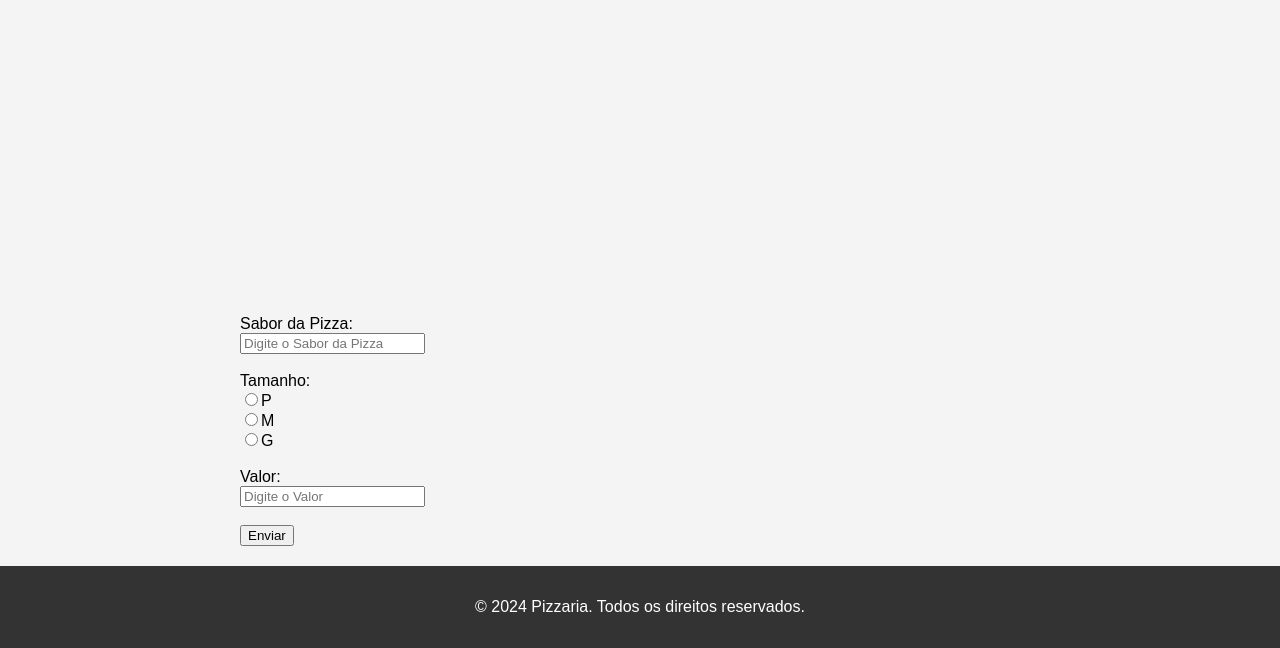
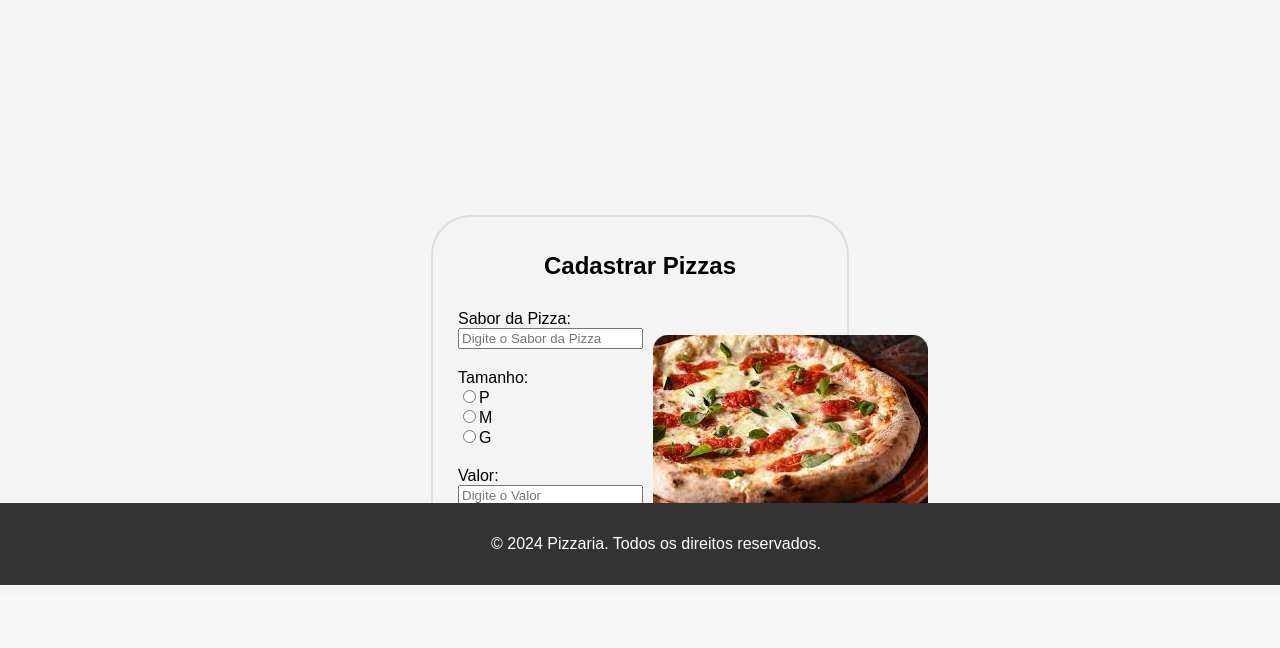
Before and after one commit to Edu1Sinico/BD-DevTarde, a Spring Boot app: page / in a window 1280 px wide. Shown: the part 215-863 px from the top of the page. After the commit the page ends 800 px from the top, so only its background shows below. Run offline with Spring Boot 4, Linux system fonts and the light colour scheme.

Commit message:
Página de cadastro de pizzas com funcionalidade completa

```diff
--- a/brModelo/quarta-aula-bd/projeto_pizzaria/pizzaria_demo_project/src/main/java/webapp/pizzaria_demo_project/Controller/PizzaController.java
+++ b/brModelo/quarta-aula-bd/projeto_pizzaria/pizzaria_demo_project/src/main/java/webapp/pizzaria_demo_project/Controller/PizzaController.java
@@ -22,7 +22,7 @@ public class PizzaController {
         return "pizzaPage";
     }
 
-    @RequestMapping(value = "/lista", method = RequestMethod.GET)
+    @RequestMapping(value = "/lista", method = RequestMethod.POST)
     public ModelAndView listarPizzas() {
         ModelAndView mv = new ModelAndView("fragmentos/listaPizza");
         mv.addObject("pizza", pr.findAll());
--- a/brModelo/quarta-aula-bd/projeto_pizzaria/pizzaria_demo_project/src/main/resources/static/style.css
+++ b/brModelo/quarta-aula-bd/projeto_pizzaria/pizzaria_demo_project/src/main/resources/static/style.css
@@ -43,8 +43,8 @@ nav a {
 
 .ul-list-pizzas{
     width: 760px;
-    height: 300px;
-    overflow-y:scroll;
+    height: 200px;
+    /* overflow-y:scroll; */
 }
 
 .pizza-list-card{
@@ -64,8 +64,52 @@ nav a {
 }
 
 footer {
+    position: fixed;
+    bottom: 0;
+    width: 100%;
     background-color: #333;
     color: white;
     text-align: center;
     padding: 1rem;
 }
+
+.search-pizza-section{
+    width: 100%;
+    display: flex;
+    justify-content: center;
+}
+
+.register-pizza-section{
+    display: flex;
+    justify-content: center;
+    align-items: center;
+    width: 100%;
+    /* margin-top: 5%; */
+}
+
+.register-pizza-section form{
+    width: 30vw;
+    height: auto;
+    border: 2px solid #ddd;
+    padding: 15px;
+    display: flex;
+    flex-direction: column;
+    align-items: center;
+    border-radius: 5vh;
+}
+
+.register-pizza-section form .cadastro-pizza-form-section{
+    width: 100%;
+    display: flex;
+    flex-direction: row;
+    justify-content: space-evenly;
+    align-items: center;
+}
+
+.register-pizza-section form .cadastro-pizza-form-section .cad-pizza-form-div-1 .cad-pizza-div{
+    padding: 10px;
+}
+
+.register-pizza-section form .cadastro-pizza-form-section .cad-pizza-form-div-img img{
+    border-radius: 15px;
+}
--- a/brModelo/quarta-aula-bd/projeto_pizzaria/pizzaria_demo_project/src/main/resources/templates/fragmentos/listaPizza.html
+++ b/brModelo/quarta-aula-bd/projeto_pizzaria/pizzaria_demo_project/src/main/resources/templates/fragmentos/listaPizza.html
@@ -7,7 +7,7 @@
             <h3><span th:text="${pizza.sabor_pizza}"></span></h3>
             <p>Tamanho: <span th:text="${pizza.tamanho_pizza}"></span></p>
             <p>Preço: R$ <span th:text="${pizza.valor_pizza}"></span></p>
-            <button>Remover</button>
+            <!-- <button>Remover</button> -->
         </div>
     </div>
 </li>
--- a/brModelo/quarta-aula-bd/projeto_pizzaria/pizzaria_demo_project/src/main/resources/templates/pizzaPage.html
+++ b/brModelo/quarta-aula-bd/projeto_pizzaria/pizzaria_demo_project/src/main/resources/templates/pizzaPage.html
@@ -16,13 +16,26 @@
         <ul class="ul-list-pizzas">
             <div th:insert="~{fragmentos/listaPizza :: list-pizza}">.</div>
         </ul>
-
+        <!-- <div class="search-pizza-section">
+            <form action="" class="search-pizza-form">
+                <input type="text" name="sabor_pizza">
+                <input type="submit" value="Enviar">
+            </form>
+        </div> -->
         <div class="register-pizza-section">
             <div class="register-pizza-div">
                 <form action="cadastro-pizza" method="post">
+                    <div class="cadastro-pizza-title">
+                        <h1>Cadastrar Pizzas</h1>
+                    </div>
+                    <div class="cadastro-pizza-form-section">
+                        <div class="cad-pizza-form-div-1">
+                            <div class="cadastro-pizza-1 cad-pizza-div">
                                 <label>Sabor da Pizza:</label><br>
-                    <input type="text" name="sabor_pizza" maxlength="30" placeholder="Digite o Sabor da Pizza">
-                    <br><br>
+                                <input type="text" name="sabor_pizza" maxlength="30"
+                                    placeholder="Digite o Sabor da Pizza">
+                            </div>
+                            <div class="cadastro-pizza-2 cad-pizza-div">
                                 <labeL>Tamanho:</labeL><br>
                                 <input type="radio" name="tamanho_pizza" id="cTamanho_id" value="P"><label
                                     for="cTamanho">P</label><br>
@@ -30,11 +43,19 @@
                                     for="cTamanho">M</label><br>
                                 <input type="radio" name="tamanho_pizza" id="cTamanho_id" value="G"><label
                                     for="cTamanho">G</label>
-                    <br><br>
+                            </div>
+                            <div class="cadastro-pizza-3 cad-pizza-div">
                                 <labeL>Valor:</labeL><br>
                                 <input type="text" maxlength="10" placeholder="Digite o Valor" name="valor_pizza">
-                    <br><br>
+                            </div>
+                            <div class="cadastro-pizza-input cad-pizza-div">
                                 <input type="submit" value="Enviar">
+                            </div>
+                        </div>
+                        <div class="cad-pizza-form-div-img">
+                            <img th:src="@{assets/pizza.png}"alt="pizza">
+                        </div>
+                    </div>
                 </form>
             </div>
         </div>
```
Also changed, not shown: brModelo/quarta-aula-bd/projeto_pizzaria/pizzaria_demo_project/src/main/resources/static/assets/pizza.png (added). Lines whose indentation alone changed are shown as unchanged.
